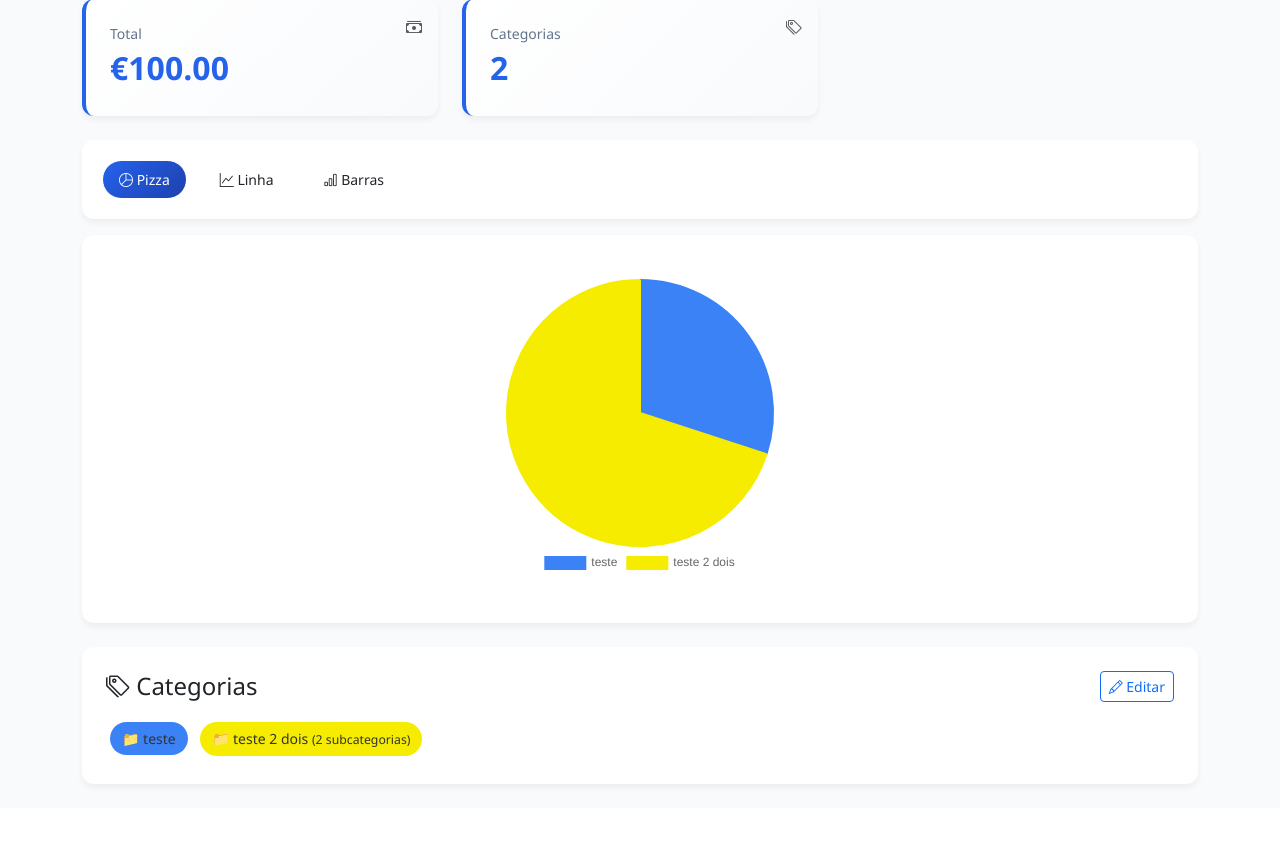
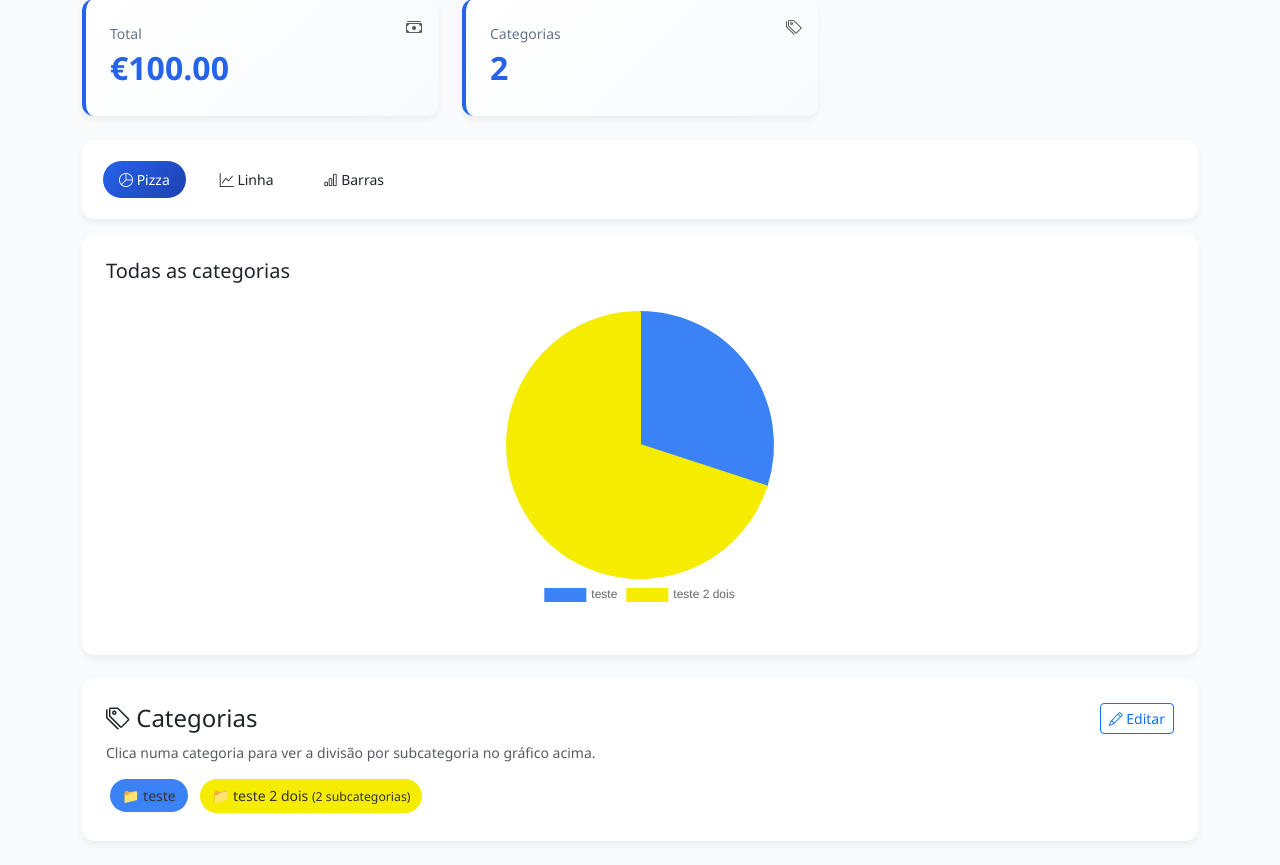
Before and after one commit to nicoly05/FinancialBot, a Flask app: page /dashboard in a window 1280 px wide. Shown: the part 197-1062 px from the top of the page. Before the commit the page ends 985 px from the top, so only its background shows below. Run offline with Flask 3, Linux system fonts and the light colour scheme; a user stored in the database is signed in.

Commit message:
melhorias implementadas na edição e na primeira mensagem do chat

```diff
--- a/app.py
+++ b/app.py
@@ -461,6 +461,32 @@ def api_delete_subcategory(category_id):
 
     return jsonify({'success': True})
 
+@app.route('/api/category/<int:category_id>/subcategory-totals', methods=['GET'])
+@login_required
+def api_subcategory_totals(category_id):
+    category = Category.query.get(category_id)
+    if not category or category.user_id != current_user.id:
+        return jsonify({'error': 'Category not found'}), 404
+
+    subcategories = json.loads(category.subcategories) if category.subcategories else []
+    transactions = Transaction.query.filter_by(category_id=category_id).all()
+
+    totals = {sub: 0 for sub in subcategories}
+    no_subcategory_total = 0
+    for t in transactions:
+        if t.subcategory and t.subcategory in totals:
+            totals[t.subcategory] += t.amount
+        else:
+            no_subcategory_total += t.amount
+
+    return jsonify({
+        'category_id': category.id,
+        'category_name': category.name,
+        'category_color': category.color,
+        'subcategories': [{'name': s, 'total': totals[s]} for s in subcategories],
+        'no_subcategory_total': no_subcategory_total
+    })
+
 @app.route('/api/dashboard-data', methods=['GET'])
 @login_required
 def api_dashboard_data():
@@ -479,14 +505,38 @@ def api_dashboard_data():
         'total_spent': sum(category_totals.values())
     })
 
+NO_CATEGORIES_MESSAGE = (
+    "✨ Bem-vindo(a) ao teu bot de finanças! ✨\n\n"
+    "Antes de começares, precisas de ter pelo menos uma categoria criada. É rápido:\n\n"
+    "1️⃣ Vai ao Dashboard\n"
+    "2️⃣ Na secção \"Categorias\", clica em \"Editar\"\n"
+    "3️⃣ Clica em \"Adicionar\", escolhe um nome, emoji e cor (e subcategorias, se quiseres)\n"
+    "4️⃣ Clica em \"Guardar\"\n\n"
+    "Depois de teres pelo menos uma categoria, volta aqui e usa o chat para registar valores:\n\n"
+    "💰 \"adicionar 50\" — para somar 50€ a uma categoria (ex: um rendimento)\n"
+    "➖ \"remover 20\" — para subtrair 20€ de uma categoria (ex: uma despesa)\n\n"
+    "Eu pergunto sempre em que categoria (e subcategoria, se a categoria tiver) queres aplicar o valor."
+)
+
+CHAT_HELP_MESSAGE = (
+    "Já tens categorias configuradas! 🙂\n\n"
+    "Podes gerir mais categorias e subcategorias a qualquer momento no Dashboard, "
+    "na secção \"Categorias\" → botão \"Editar\".\n\n"
+    "Aqui no chat, usa:\n\n"
+    "💰 \"adicionar 50\" — para somar um valor a uma categoria\n"
+    "➖ \"remover 20\" — para subtrair um valor de uma categoria\n\n"
+    "Depois do comando, escolho contigo a categoria (e a subcategoria, se existir)."
+)
+
 def process_chat_message(message, user_id):
     # Check if user has categories configured
     user_categories = Category.query.filter_by(user_id=user_id).all()
     if not user_categories:
-        return "Primeiro configura as tuas categorias no dashboard! Clica em 'Editar' na secção de categorias."
+        return NO_CATEGORIES_MESSAGE
 
     # Handle value modification
     return handle_value_modification(message, user_id)
+
 
 def handle_category_configuration(message, user_id):
     user_session = Session.query.filter_by(user_id=user_id).first()
@@ -504,12 +554,17 @@ def handle_category_configuration(message, user_id):
 
     # Initial greeting
     if message in ['oi', 'olá', 'hello', 'hi']:
-        return """✨ Bem-vinda ao teu bot de cuidados com as tuas finanças! ✨
-Indica as tuas categorias no formato:
-
-1. categoria 1
-2. categoria 2
-3. categoria 3"""
+        return """"✨ Bem-vindo(a) ao teu bot de finanças! ✨\n\n"
+    "Antes de começares, precisas de ter pelo menos uma categoria criada. É rápido:\n\n"
+    "1️⃣ Vai ao Dashboard\n"
+    "2️⃣ Na secção \"Categorias\", clica em \"Editar\"\n"
+    "3️⃣ Clica em \"Adicionar\", escolhe um nome, emoji e cor (e subcategorias, se quiseres)\n"
+    "4️⃣ Clica em \"Guardar\"\n\n"
+    "Depois de teres pelo menos uma categoria, volta aqui e usa o chat para registar valores:\n\n"
+    "💰 \"adicionar 50\" — para somar 50€ a uma categoria (ex: um rendimento)\n"
+    "➖ \"remover 20\" — para subtrair 20€ de uma categoria (ex: uma despesa)\n\n"
+    "Eu pergunto sempre em que categoria (e subcategoria, se a categoria tiver) queres aplicar o valor."
+"""
 
     # Parse categories
     if message.startswith('1.') or message.startswith('2.') or message.startswith('3.'):
@@ -595,6 +650,10 @@ Indica as tuas categorias no formato:
 def handle_value_modification(message, user_id):
     user_session = Session.query.filter_by(user_id=user_id).first()
 
+    # Saudação ou pedido de ajuda: recorda como usar o dashboard e o chat
+    if message in ['oi', 'olá', 'ola', 'hello', 'hi', 'ajuda', 'help', 'como funciona']:
+        return CHAT_HELP_MESSAGE
+
     # Check for add/remove command
     if message.startswith('adicionar'):
         try:
@@ -622,8 +681,41 @@ def handle_value_modification(message, user_id):
         except (IndexError, ValueError):
             return "Formato incorreto. Exemplo: remover 400"
 
-    # Handle category selection
-    if message.isdigit() and user_session and user_session.pending_action:
+    # Handle subcategory selection (tem de vir ANTES da seleção de categoria,
+    # senão o número da subcategoria é interpretado como número de categoria)
+    if message.isdigit() and user_session and user_session.selected_category:
+        cat = Category.query.get(user_session.selected_category)
+        if cat:
+            subcategories = json.loads(cat.subcategories) if cat.subcategories else []
+            if subcategories:
+                sub_index = int(message) - 1
+                if 0 <= sub_index < len(subcategories):
+                    selected_sub = subcategories[sub_index]
+                    action = user_session.pending_action
+                    amount = user_session.pending_amount
+
+                    transaction_type = 'income' if action == 'add' else 'expense'
+                    # Use negative amount for remove action
+                    transaction_amount = amount if action == 'add' else -amount
+                    transaction = Transaction(
+                        user_id=user_id,
+                        category_id=cat.id,
+                        subcategory=selected_sub,
+                        amount=transaction_amount,
+                        type=transaction_type,
+                        timestamp=datetime.now()
+                    )
+                    db.session.add(transaction)
+
+                    user_session.pending_action = None
+                    user_session.pending_amount = None
+                    user_session.selected_category = None
+                    db.session.commit()
+
+                    return f"✅ {amount}€ {'adicionado a' if action == 'add' else 'removido de'} {selected_sub} ({cat.name})!"
+
+    # Handle category selection (só dispara se não estivermos a meio da escolha de subcategoria)
+    if message.isdigit() and user_session and user_session.pending_action and not user_session.selected_category:
         cat_index = int(message) - 1
         user_categories = Category.query.filter_by(user_id=user_id).all()
 
@@ -660,39 +752,7 @@ def handle_value_modification(message, user_id):
 
             return f"✅ {amount}€ {'adicionado a' if action == 'add' else 'removido de'} {selected_cat.name}!"
 
-    # Handle subcategory selection
-    if message.isdigit() and user_session and user_session.selected_category:
-        cat = Category.query.get(user_session.selected_category)
-        if cat:
-            subcategories = json.loads(cat.subcategories) if cat.subcategories else []
-            if subcategories:
-                sub_index = int(message) - 1
-                if 0 <= sub_index < len(subcategories):
-                    selected_sub = subcategories[sub_index]
-                    action = user_session.pending_action
-                    amount = user_session.pending_amount
-
-                    transaction_type = 'income' if action == 'add' else 'expense'
-                    # Use negative amount for remove action
-                    transaction_amount = amount if action == 'add' else -amount
-                    transaction = Transaction(
-                        user_id=user_id,
-                        category_id=cat.id,
-                        subcategory=selected_sub,
-                        amount=transaction_amount,
-                        type=transaction_type,
-                        timestamp=datetime.now()
-                    )
-                    db.session.add(transaction)
-
-                    user_session.pending_action = None
-                    user_session.pending_amount = None
-                    user_session.selected_category = None
-                    db.session.commit()
-
-                    return f"✅ {amount}€ {'adicionado a' if action == 'add' else 'removido de'} {selected_sub} ({cat.name})!"
-
-    return "Comando não reconhecido. Escreve \"adicionar\" ou \"remover\" seguido do valor em €."
+    return "Comando não reconhecido. Escreve \"adicionar\" ou \"remover\" seguido do valor em €, ou escreve \"ajuda\" para ver as instruções."
 
 if __name__ == '__main__':
     app.run(debug=True, port=5001)
--- a/templates/dashboard.html
+++ b/templates/dashboard.html
@@ -83,6 +83,12 @@
 <div class="row mb-4">
     <div class="col-12">
         <div class="card p-4">
+            <div class="d-flex justify-content-between align-items-center mb-2">
+                <h5 class="mb-0" id="chartTitle">Todas as categorias</h5>
+                <button class="btn btn-sm btn-outline-secondary" id="backToOverviewBtn" style="display: none;" onclick="showOverviewChart()">
+                    <i class="bi bi-arrow-left"></i> Voltar às categorias
+                </button>
+            </div>
             <div class="chart-container">
                 <canvas id="mainChart"></canvas>
             </div>
@@ -100,14 +106,15 @@
                     <i class="bi bi-pencil"></i> Editar
                 </button>
             </div>
-            <div class="mt-3">
+            <p class="text-muted small mb-2 mt-2">Clica numa categoria para ver a divisão por subcategoria no gráfico acima.</p>
+            <div class="mt-1">
                 {% for category in categories %}
                     {% set subcats = category.subcategories|from_json %}
                     <span class="category-badge"
                           data-category-id="{{ category.id }}"
                           data-category-name="{{ category.name }}"
                           data-color="{{ category.color }}"
-                          onclick="openSubcategoryModalFromBadge(this)">
+                          onclick="showCategoryBreakdown(this)">
                         {{ category.emoji }} {{ category.name }}
                         {% if subcats %}
                             <small>({{ subcats|length }} subcategorias)</small>
@@ -138,12 +145,6 @@
                             <div class="d-flex justify-content-between align-items-center p-2 border rounded">
                                 <span>{{ category.emoji }} {{ category.name }}</span>
                                 <div class="d-flex flex-wrap gap-2">
-                                    <button class="btn btn-sm btn-outline-info" data-action="subcategory-category"
-                                            data-category-id="{{ category.id }}"
-                                            data-category-name="{{ category.name }}"
-                                            onclick="openSubcategoryModalFromButton(this)">
-                                        <i class="bi bi-list"></i> Subcategorias
-                                    </button>
                                     <button class="btn btn-sm btn-outline-primary" data-action="edit-category"
                                             data-category-id="{{ category.id }}"
                                             data-category-name="{{ category.name }}"
@@ -277,6 +278,12 @@
     let mainChart = null;
     let currentCategoryId = null;
     let tempSubcategories = [];
+    let currentChartType = 'pie';
+
+    // Dados atualmente exibidos no gráfico principal (começa na visão geral de categorias)
+    let currentLabels = categoryNames;
+    let currentValues = dataValues;
+    let currentColors = categoryColors;
 
     // Aplica as cores das categorias (antes vinham via style="" com Jinja embutido)
     document.querySelectorAll('.category-badge[data-color]').forEach(el => {
@@ -284,7 +291,8 @@
         el.style.color = '#333';
     });
 
-    function showChart(type, btn) {
+    function renderChart(type) {
+        currentChartType = type;
         const ctx = document.getElementById('mainChart').getContext('2d');
 
         if (mainChart) {
@@ -294,12 +302,12 @@
         const config = {
             type: type,
             data: {
-                labels: categoryNames,
+                labels: currentLabels,
                 datasets: [{
                     label: 'Valor (€)',
-                    data: dataValues,
-                    backgroundColor: categoryColors,
-                    borderColor: categoryColors,
+                    data: currentValues,
+                    backgroundColor: currentColors,
+                    borderColor: currentColors,
                     borderWidth: 2
                 }]
             },
@@ -320,12 +328,79 @@
         }
 
         mainChart = new Chart(ctx, config);
+    }
 
+    function showChart(type, btn) {
+        renderChart(type);
         document.querySelectorAll('.chart-btn').forEach(b => b.classList.remove('active'));
         if (btn) btn.classList.add('active');
     }
 
-    // Inicializa com o gráfico de pizza
+    // Gera variações de tom a partir da cor da categoria, para diferenciar as subcategorias no gráfico
+    function generateColorShades(baseColor, count) {
+        const hex = (baseColor || '#3b82f6').replace('#', '');
+        const r = parseInt(hex.substring(0, 2), 16) || 59;
+        const g = parseInt(hex.substring(2, 4), 16) || 130;
+        const b = parseInt(hex.substring(4, 6), 16) || 246;
+
+        const shades = [];
+        for (let i = 0; i < count; i++) {
+            const factor = count === 1 ? 1 : 0.55 + (0.45 * i) / (count - 1);
+            const nr = Math.min(255, Math.round(r * factor + (255 - r) * (1 - factor) * 0.15));
+            const ng = Math.min(255, Math.round(g * factor + (255 - g) * (1 - factor) * 0.15));
+            const nb = Math.min(255, Math.round(b * factor + (255 - b) * (1 - factor) * 0.15));
+            shades.push(`rgb(${nr}, ${ng}, ${nb})`);
+        }
+        return shades;
+    }
+
+    async function showCategoryBreakdown(element) {
+        const id = element.dataset.categoryId;
+        const name = element.dataset.categoryName;
+
+        try {
+            const response = await fetch(`/api/category/${id}/subcategory-totals`);
+            if (!response.ok) return;
+            const data = await response.json();
+
+            const labels = data.subcategories.map(s => s.name);
+            const values = data.subcategories.map(s => s.total);
+
+            if (data.no_subcategory_total) {
+                labels.push('Sem subcategoria');
+                values.push(data.no_subcategory_total);
+            }
+
+            if (labels.length === 0) {
+                alert(`"${name}" ainda não tem subcategorias com valores registados.`);
+                return;
+            }
+
+            currentLabels = labels;
+            currentValues = values;
+            currentColors = generateColorShades(data.category_color, labels.length);
+
+            document.getElementById('chartTitle').textContent = `Subcategorias de "${name}"`;
+            document.getElementById('backToOverviewBtn').style.display = 'inline-block';
+
+            renderChart(currentChartType);
+        } catch (error) {
+            console.error('Error loading subcategory totals:', error);
+        }
+    }
+
+    function showOverviewChart() {
+        currentLabels = categoryNames;
+        currentValues = dataValues;
+        currentColors = categoryColors;
+
+        document.getElementById('chartTitle').textContent = 'Todas as categorias';
+        document.getElementById('backToOverviewBtn').style.display = 'none';
+
+        renderChart(currentChartType);
+    }
+
+    // Inicializa com o gráfico de pizza (visão geral)
     showChart('pie', document.querySelector('.chart-btn[data-chart-type="pie"]'));
 
     // Auto-refresh do dashboard a cada 30 segundos
@@ -650,7 +725,8 @@
     window.saveCategory = saveCategory;
     window.addCategory = addCategory;
     window.addSubcategoryToList = addSubcategoryToList;
-    window.openSubcategoryModalFromBadge = openSubcategoryModalFromBadge;
+    window.showCategoryBreakdown = showCategoryBreakdown;
+    window.showOverviewChart = showOverviewChart;
     window.openSubcategoryModalFromButton = openSubcategoryModalFromButton;
     window.editCategoryFromButton = editCategoryFromButton;
     window.deleteCategoryFromButton = deleteCategoryFromButton;
```
Also changed, not shown: templates/chat.html (+14 -5 lines), instance/financial_bot.db.
